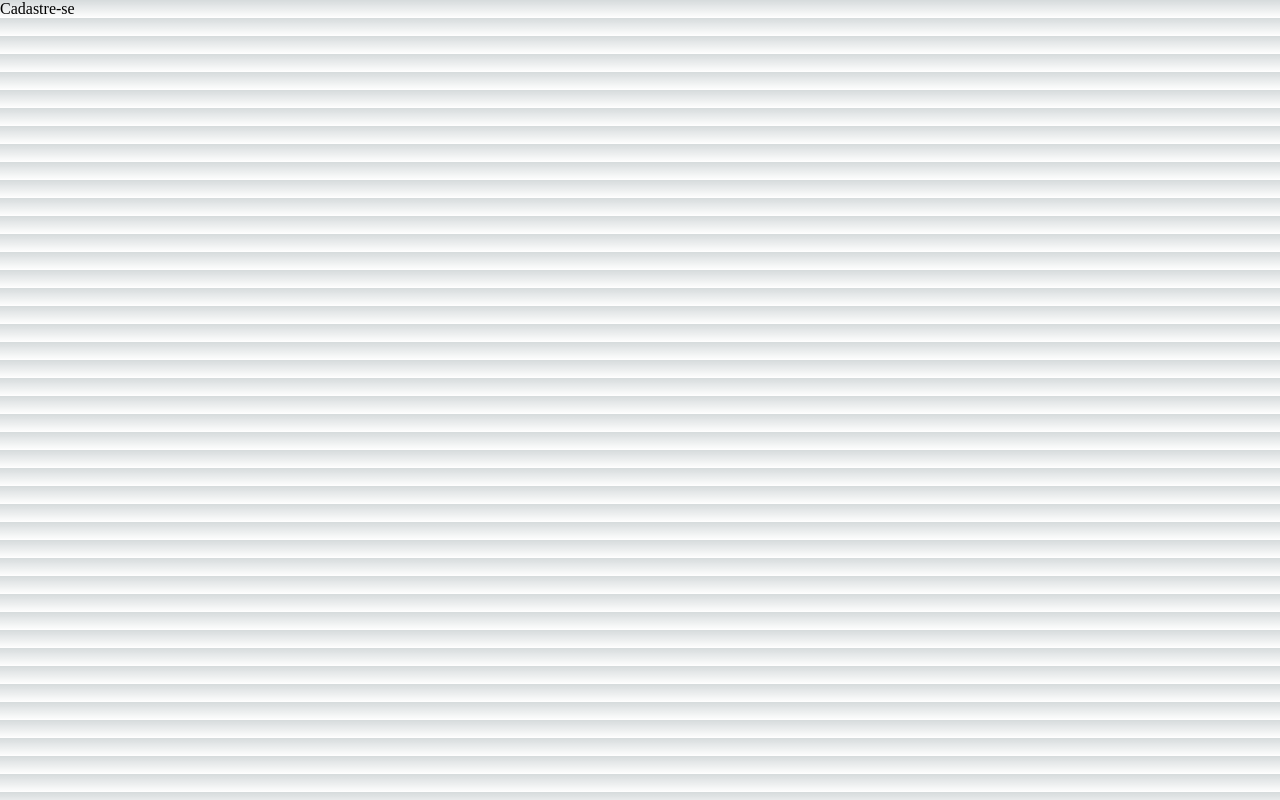
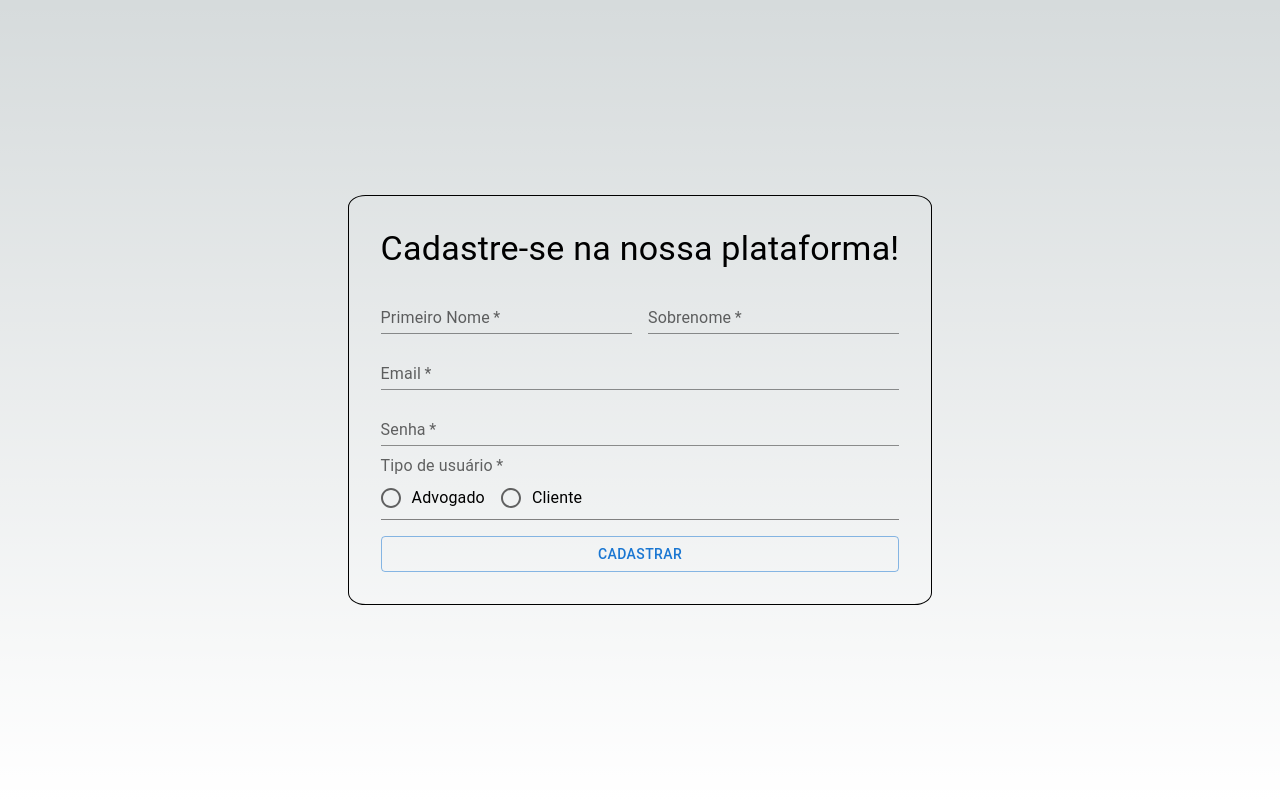
Before and after one commit to almeidadelucas/justice-for-all, a Next.js app in the folder frontend/: page /singIn in a window 1280 px wide. Built offline with nearby package versions, Linux system fonts and the light colour scheme.

Commit message:
Creating form to register new user

```diff
--- a/frontend/src/pages/singIn/index.tsx
+++ b/frontend/src/pages/singIn/index.tsx
@@ -1,3 +1,232 @@
+import React from 'react';
+import styled from '@emotion/styled';
+import { TextField, Box, Typography, Button, FormControl, FormLabel, RadioGroup, FormControlLabel, Radio, FormHelperText } from '@mui/material';
+import { useRouter } from 'next/router';
+import { FormEvent, useState } from 'react';
+
+const UserType = {
+	LAWYER: 'LAWYER',
+	CLIENT: 'CLIENT'
+};
+
+interface IFormValues {
+	firstName: string;
+	lastName: string;
+	email: string;
+	password: string;
+	type: keyof typeof UserType | '';
+	cpf?: string;
+	oab?: string;
+}
+
+const Form = styled.form`
+	display: flex;
+	flex-direction: column;
+	row-gap: 1rem;
+`;
+
+const EMAIL_REGEX =
+	/^[a-zA-Z0-9._%+-]+@[a-zA-Z0-9.-]+\.[a-zA-Z]{2,}$/;
+
+const OAB_REGEX = /^[A-Z]{2}[0-9]{6}$/;
+
 export default function SingIn() {
-	return <>Cadastre-se</>;
+	const { push } = useRouter();
+
+	const [formValues, setFormValues] = useState<IFormValues>({
+		firstName: '',
+		lastName: '',
+		email: '',
+		password: '',
+		type: ''
+	});
+
+	const [errors, setErrors] = useState<IFormValues>({
+		firstName: '',
+		lastName: '',
+		email: '',
+		password: '',
+		type: '',
+		cpf: '',
+		oab: '',
+	});
+
+	const handleChange = (event: React.ChangeEvent<HTMLInputElement | HTMLTextAreaElement>) => {
+		const fieldName =  event.target.name;
+		const fieldValue = event.target.value;
+
+		setFormValues(current => ({
+			...current,
+			[fieldName]: fieldValue
+		}));
+	};
+
+	const validate = () => {
+		const newErrors: IFormValues = {
+			firstName: '',
+			lastName: '',
+			email: '',
+			password: '',
+			type: '',
+			cpf: '',
+			oab: '',
+		};
+
+		if (!formValues.email.match(EMAIL_REGEX)) {
+			newErrors.email = 'Email deve seguir o formato "email@email.com"';
+		}
+		if (formValues.firstName.length < 2 || formValues.firstName.length > 30) {
+			newErrors.firstName = 'O primeiro nome deve conter mais que duas letras e menos de 30';
+		}
+		if (formValues.lastName.length < 2 || formValues.lastName.length > 100) {
+			newErrors.lastName = 'O sobrenome nome deve conter mais que duas letras e menos de 100';
+		}
+		if (formValues.cpf && formValues.cpf?.length !== 11) {
+			newErrors.cpf = 'CPF deve conter 11 dígitos';
+		}
+		if (formValues.oab) {
+			if (formValues.oab.length !== 8) {
+				newErrors.oab = 'OAB deve conter 8 dígitos';
+			} else if (!formValues.oab.match(OAB_REGEX)) {
+				newErrors.oab = 'OAB deve seguir o formato AA123456';
+			}
+		}
+		if (formValues.password.length < 8) {
+			newErrors.password = 'A senha deve conter no mínimo 8 dígitos';
+		}
+
+		setErrors(newErrors);
+		return Object.values(newErrors).every(value => value === '');
+	};
+
+	const handleSubmit = (event: FormEvent<HTMLFormElement>) => {
+		event.preventDefault();
+		if (validate()) {
+			fetch('http://localhost:8080/user', {
+				method: 'POST',
+				body: JSON.stringify(formValues),
+				headers: {
+					'Content-Type': 'application/json'
+				}
+			}).then(res => {
+				if (res.status === 201) {
+					push('/');
+				} else {
+					alert('Erro ao cadastrar usuário');
+				}
+			}).catch(err => {
+				alert('Erro ao cadastrar usuário');
+				console.error('Error to register new user: ', err.message);
+			});
+		}
+	};
+
+	return (
+		<Box
+			sx={{
+				width: '100vw',
+				height: '100vh',
+				display: 'flex',
+				justifyContent: 'center',
+				alignItems: 'center',
+			}}
+		>
+			<Box
+				sx={{
+					display: 'flex',
+					flexDirection: 'column',
+					padding: '2rem',
+					border: '1px solid black',
+					borderRadius: '3%',
+				}}
+			>
+				<Typography variant="h4" component="h1" sx={{ marginBottom: '1rem' }}>
+					Cadastre-se na nossa plataforma!
+				</Typography>
+				<Form onSubmit={handleSubmit}>
+					<Box
+						sx={{
+							display: 'flex',
+							flexDirection: 'column',
+							rowGap: '0.5rem',
+						}}
+					>
+						<Box sx={{
+							display: 'flex',
+							'& > *': {
+								flex: 1
+							},
+							columnGap: '1rem'
+						}}>
+							<TextField
+								name="firstName"
+								label="Primeiro Nome"
+								required
+								variant="standard"
+								error={!!errors.firstName}
+								helperText={errors.firstName}
+								onChange={handleChange}
+							/>
+							<TextField
+								name="lastName"
+								label="Sobrenome"
+								required
+								variant="standard"
+								error={!!errors.lastName}
+								helperText={errors.lastName}
+								onChange={handleChange}
+							/>
+						</Box>
+						<TextField
+							name="email"
+							label="Email"
+							required
+							variant="standard"
+							error={!!errors.email}
+							helperText={errors.email}
+							onChange={handleChange}
+						/>
+						<TextField
+							name="password"
+							label="Senha"
+							required
+							variant="standard"
+							type="password"
+							error={!!errors.password}
+							helperText={errors.password}
+							onChange={handleChange}
+						/>
+						<FormControl sx={{ borderBottom: '1px solid grey'}} required>
+							<FormLabel>Tipo de usuário</FormLabel>
+							<RadioGroup row onChange={handleChange}>
+								<FormControlLabel value={UserType.LAWYER} control={<Radio />} label="Advogado" name="type" />
+								<FormControlLabel value={UserType.CLIENT} control={<Radio />} label="Cliente" name="type" />
+							</RadioGroup>
+						</FormControl>
+						{formValues.type === UserType.LAWYER && (<TextField
+							name="oab"
+							label="OAB"
+							required
+							variant="standard"
+							error={!!errors.oab}
+							helperText={errors.oab}
+							onChange={handleChange}
+						/>)}
+						{formValues.type === UserType.CLIENT && (<TextField
+							name="cpf"
+							label="CPF"
+							required
+							variant="standard"
+							error={!!errors.cpf}
+							helperText={errors.cpf}
+							onChange={handleChange}
+						/>)}
+					</Box>
+					<Button type="submit" variant="outlined">
+							Cadastrar
+					</Button>
+				</Form>
+			</Box>
+		</Box>
+	);
 }
```
